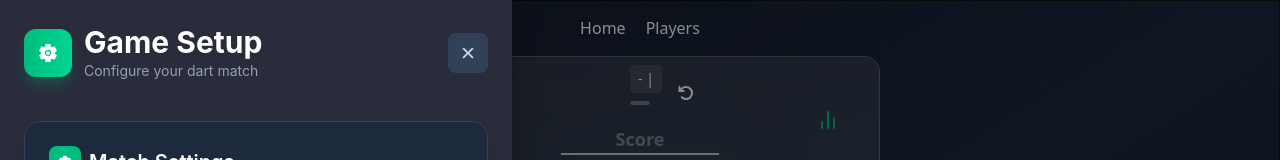
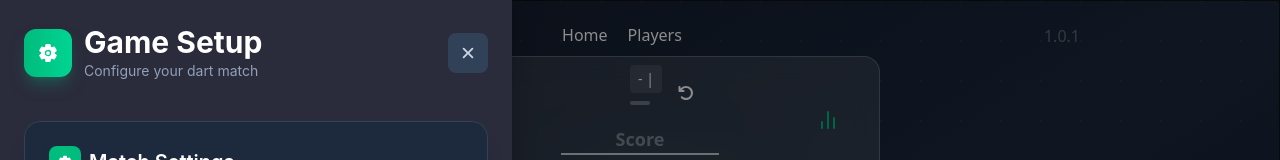
Before and after one commit to Matthew-hun/host, a Next.js app: page / in a window 1280 px wide. Shown: the top 160 px of the page. Built offline with nearby package versions, Linux system fonts and the light colour scheme.

Commit message:
Update Navbar.tsx

```diff
--- a/app/components/Navbar.tsx
+++ b/app/components/Navbar.tsx
@@ -8,7 +8,8 @@ const menus = [
 
 const Navbar = () => {
   return (
-    <div className="min-h-[40px] text-white w-full flex justify-center items-start">
+    <div className="min-h-[40px] text-white w-full flex justify-between items-center">
+      <div></div>
       <li className="flex gap-5">
         {menus.map((menu, idx) => {
           return (
@@ -18,6 +19,7 @@ const Navbar = () => {
           );
         })}
       </li>
+      <span className="text-end text-white/30">1.0.1</span>
     </div>
   );
 };
```
